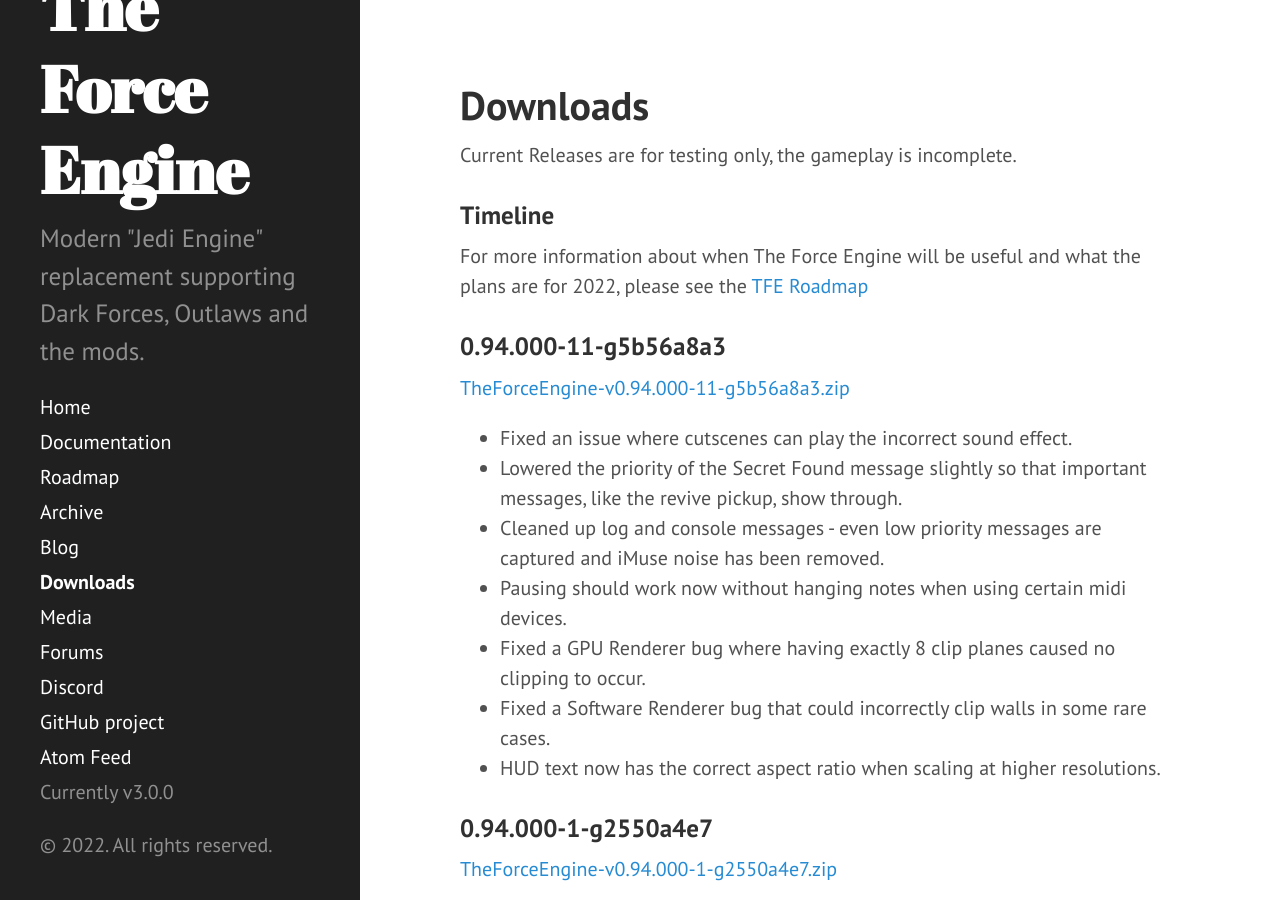
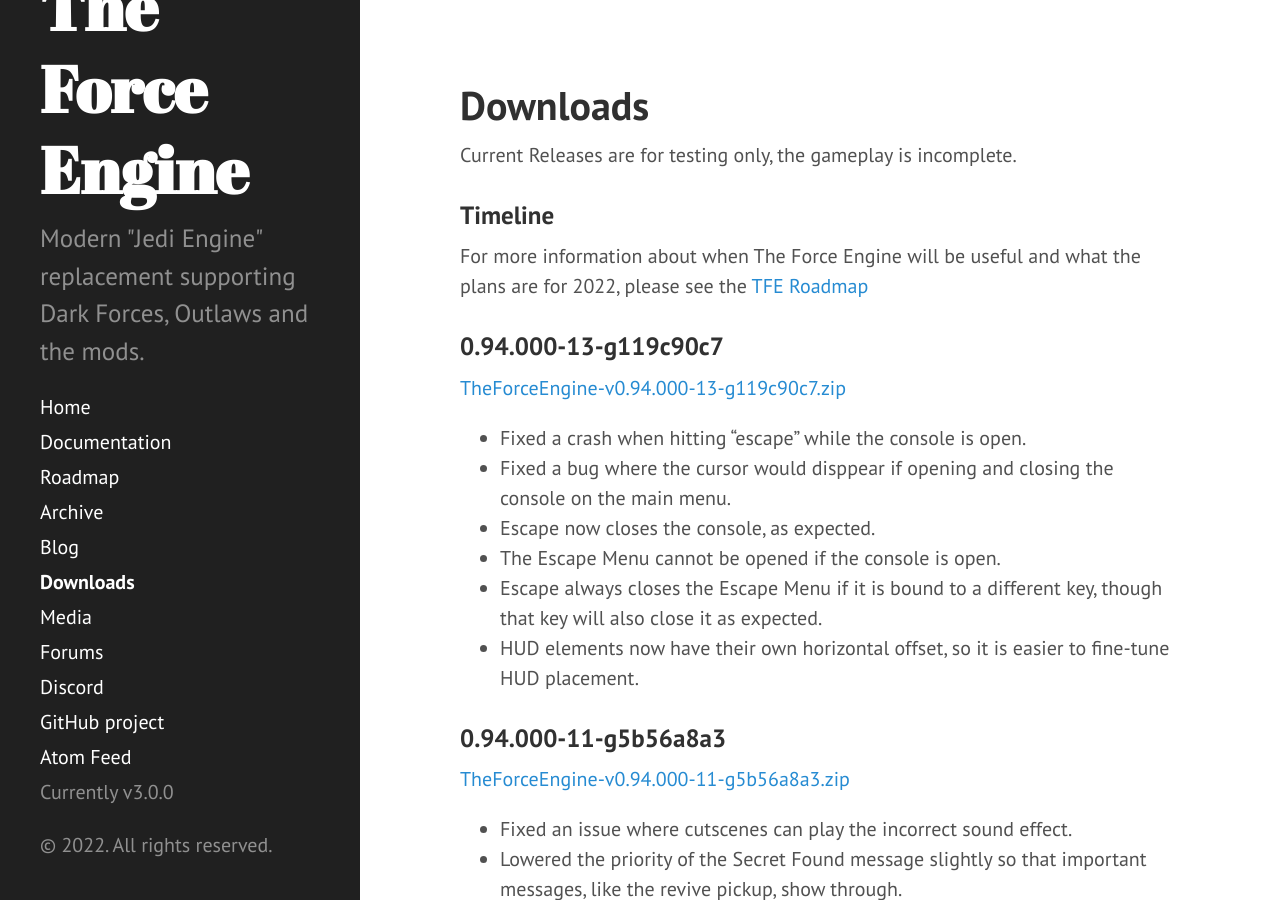
Before and after one commit to TheForceEngine/TheForceEngine.github.io, a Jekyll site: the page built from downloads.md, in a window 1280 px wide and 900 px high. Built offline with Jekyll 4.4.1, drawn with Linux system fonts in a browser that asks for light colours.

Commit message:
Update downloads.md

```diff
--- a/downloads.md
+++ b/downloads.md
@@ -7,6 +7,15 @@
 
 ### Timeline
 For more information about when The Force Engine will be useful and what the plans are for 2022, please see the [TFE Roadmap](Roadmap.md)
+
+### 0.94.000-13-g119c90c7
+[TheForceEngine-v0.94.000-13-g119c90c7.zip](archive/TheForceEngine-v0.94.000-13-g119c90c7.zip) <br>
+* Fixed a crash when hitting "escape" while the console is open.
+* Fixed a bug where the cursor would disppear if opening and closing the console on the main menu.
+* Escape now closes the console, as expected.
+* The Escape Menu cannot be opened if the console is open.
+* Escape always closes the Escape Menu if it is bound to a different key, though that key will also close it as expected.
+* HUD elements now have their own horizontal offset, so it is easier to fine-tune HUD placement.
 
 ### 0.94.000-11-g5b56a8a3
 [TheForceEngine-v0.94.000-11-g5b56a8a3.zip](archive/TheForceEngine-v0.94.000-11-g5b56a8a3.zip) <br>
```
